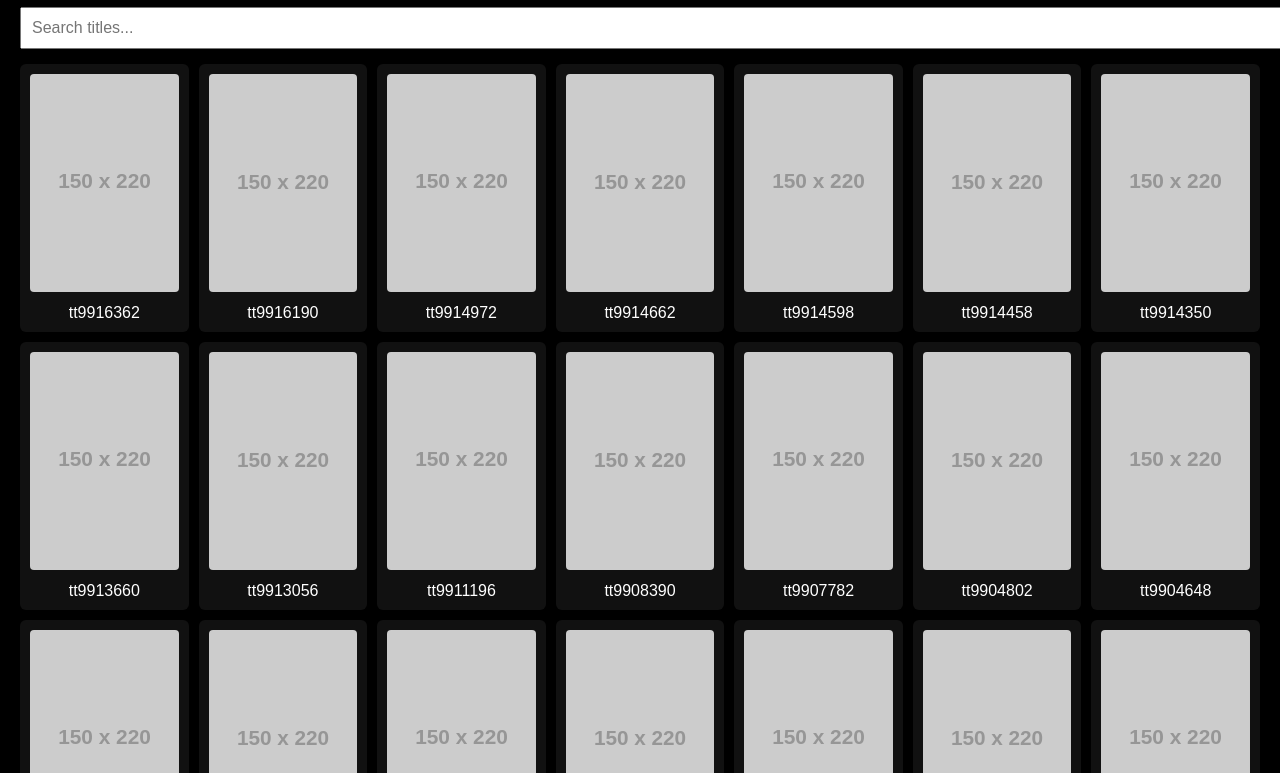
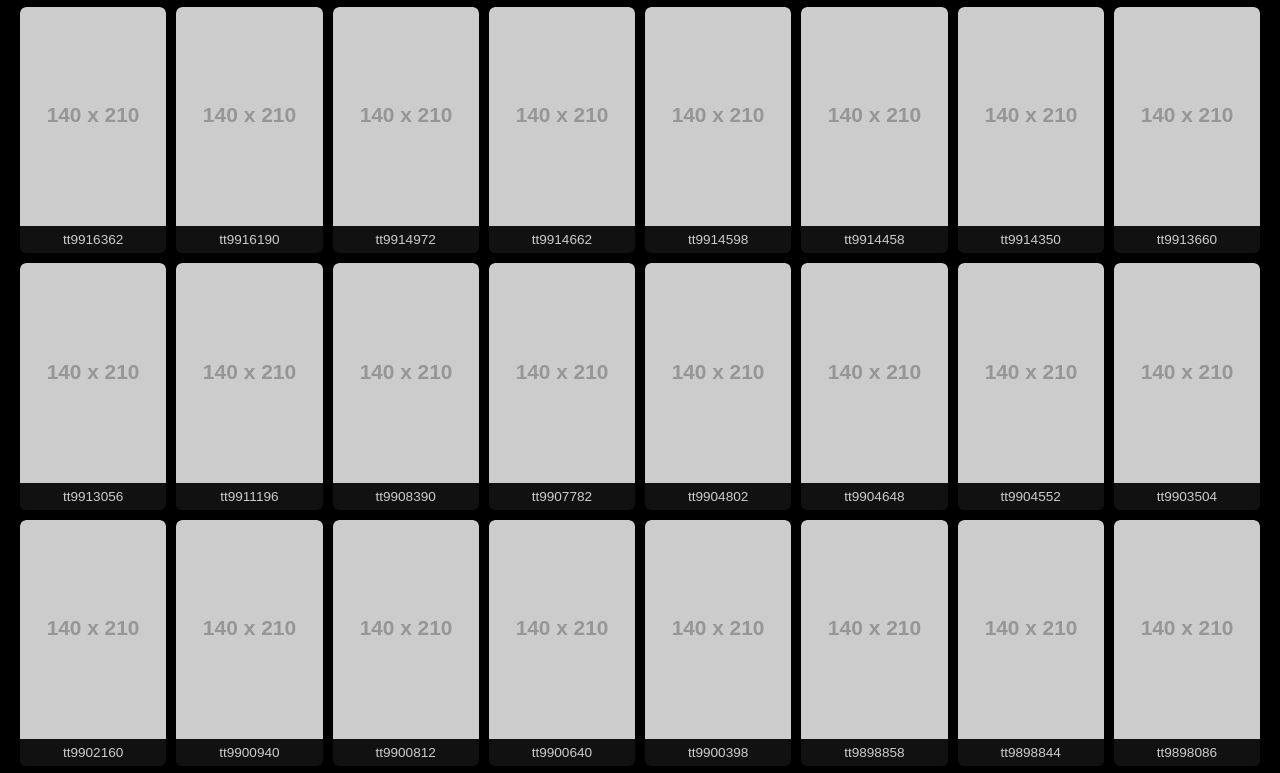
Before and after one commit to wratgames/moovees, a plain HTML site: page vidsrc.html in a window 1280 px wide. Shown: the part 94-867 px from the top of the page. Drawn offline with Linux system fonts and the light colour scheme; no server answers; placeholder pictures from the web are drawn by us.

Commit message:
Update vidsrc.html

```diff
--- a/vidsrc.html
+++ b/vidsrc.html
@@ -2,14 +2,13 @@
 <html lang="en">
 <head>
   <meta charset="UTF-8" />
-  <title>IMDb File Viewer</title>
+  <title>IMDb Poster Grid</title>
   <style>
     body { background: #000; color: #fff; font-family: sans-serif; margin: 0; padding: 20px; }
-    input { margin-bottom: 15px; padding: 10px; width: 100%; font-size: 1rem; }
-    .grid { display: grid; grid-template-columns: repeat(auto-fill, minmax(150px, 1fr)); gap: 10px; }
-    .item { background: #111; padding: 10px; border-radius: 6px; text-align: center; cursor: pointer; }
-    .item:hover { background: #222; }
-    .item img { width: 100%; border-radius: 4px; margin-bottom: 8px; }
+    .grid { display: grid; grid-template-columns: repeat(auto-fill, minmax(140px, 1fr)); gap: 10px; }
+    .item { background: #111; border-radius: 6px; cursor: pointer; overflow: hidden; text-align: center; }
+    .item img { width: 100%; display: block; border-radius: 6px 6px 0 0; }
+    .item-id { padding: 6px; font-size: 0.85rem; color: #ccc; }
     .overlay {
       position: fixed; top: 0; left: 0; width: 100vw; height: 100vh;
       background: rgba(0,0,0,0.9); display: none; justify-content: center; align-items: center;
@@ -30,8 +29,7 @@
   </style>
 </head>
 <body>
-  <h1>🎬 IMDb Titles with Thumbnails</h1>
-  <input type="text" id="search" placeholder="Search titles...">
+  <h1>🎬 IMDb Poster Grid</h1>
   <div class="grid" id="grid"></div>
   <button id="loadMore" onclick="loadBatch()">Generate More</button>
 
@@ -40,19 +38,16 @@
     <iframe id="player" allowfullscreen></iframe>
   </div>
 
-  <!-- Your IMDb ID list -->
+  <!-- IMDb ID list -->
   <script src="id.js"></script>
-
   <script>
-    const apiKey = '3a73619bbb8fc6d47742d1b5b2b707b5';
+    const apiKey = "3a73619bbb8fc6d47742d1b5b2b707b5";
     let index = 0;
     const batchSize = 50;
     const grid = document.getElementById("grid");
     const player = document.getElementById("player");
     const overlay = document.getElementById("overlay");
-    const searchInput = document.getElementById("search");
     const loadMoreBtn = document.getElementById("loadMore");
-    const allItems = [];
 
     function openOverlay(id) {
       player.src = `https://vidsrc.xyz/embed/movie/${id}`;
@@ -64,16 +59,16 @@
       player.src = "";
     }
 
-    async function fetchMovieData(id) {
+    async function fetchPoster(imdbId) {
       try {
-        const res = await fetch(`https://www.omdbapi.com/?apikey=${apiKey}&i=${id}`);
+        const res = await fetch(`https://api.themoviedb.org/3/find/${imdbId}?api_key=${apiKey}&external_source=imdb_id`);
         const data = await res.json();
-        return {
-          title: data.Title || id,
-          poster: data.Poster && data.Poster !== "N/A" ? data.Poster : "https://via.placeholder.com/150x220?text=No+Image"
-        };
+        const movie = data.movie_results[0];
+        return movie && movie.poster_path
+          ? `https://image.tmdb.org/t/p/w500${movie.poster_path}`
+          : "https://via.placeholder.com/140x210?text=No+Image";
       } catch {
-        return { title: id, poster: "https://via.placeholder.com/150x220?text=Error" };
+        return "https://via.placeholder.com/140x210?text=Error";
       }
     }
 
@@ -81,14 +76,15 @@
       let added = 0;
       while (added < batchSize && index < imdbIds.length) {
         const id = imdbIds[index];
-        const { title, poster } = await fetchMovieData(id);
+        const poster = await fetchPoster(id);
         const div = document.createElement("div");
         div.className = "item";
-        div.dataset.title = title.toLowerCase();
-        div.innerHTML = `<img src="${poster}" alt="${title}"><div>${title}</div>`;
+        div.innerHTML = `
+          <img src="${poster}" alt="${id}">
+          <div class="item-id">${id}</div>
+        `;
         div.onclick = () => openOverlay(id);
         grid.appendChild(div);
-        allItems.push(div);
         index++;
         added++;
       }
@@ -98,13 +94,7 @@
       }
     }
 
-    searchInput.addEventListener("input", () => {
-      const query = searchInput.value.toLowerCase();
-      allItems.forEach(item => {
-        item.style.display = item.dataset.title.includes(query) ? "block" : "none";
-      });
-    });
-
+    // Initial load
     loadBatch();
   </script>
 </body>
```
